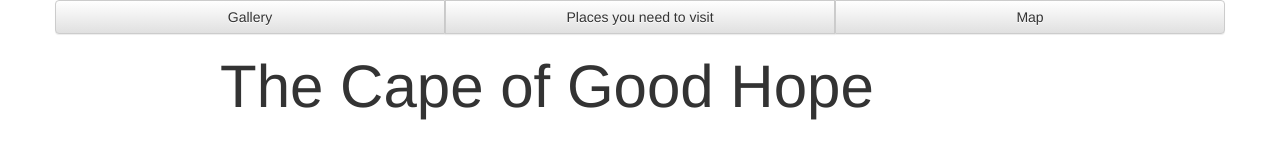
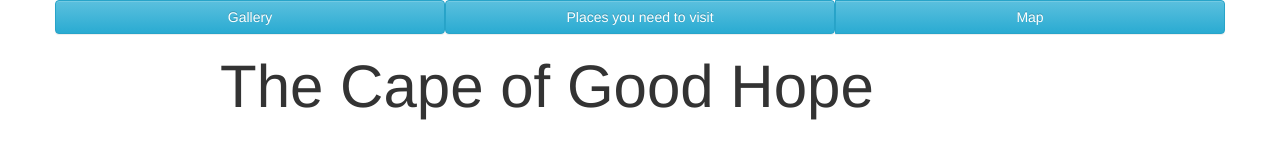
Before and after one commit to AidanFreedman/aidanfreedman.github.io, a plain HTML site: page about.html in a window 1280 px wide. Drawn offline with nearby package versions, Linux system fonts and the light colour scheme.

Commit message:
Add files via upload

```diff
--- a/about.html
+++ b/about.html
@@ -9,22 +9,27 @@
 <link rel="stylesheet" type="text/css" href="css/styles2.css">
 	<title> About Me </title>
 </head>
+
+
 <body class="bg-img">
 	<div class="container">
-		<div class="row">
+			<div class="row">
                     <div class="btn-group btn-group-justified" role="group" aria-label="...">
                       <div class="btn-group" role="group">
-                        <button type="button" class="btn btn-default">Gallery</button>
+                      	<a href="about.html">
+                        <button type="button" class="btn btn-info">Gallery</button>
+                        </a>
                       </div>
                       <div class="btn-group" role="group">
-                        <button type="button" class="btn btn-default">Places you need to visit</button>
+                      	<a href = "http://www.timeout.com/cape-town/features/407/20-great-things-to-do-in-cape-town">
+                        <button type="button" class="btn btn-info">Places you need to visit </button>
+                        </a>
                       </div>
                       <div class="btn-group" role="group">
-                    <button type="button" class="btn btn-default">Map</button>
+                    <button type="button" class="btn btn-info">Map</button>
                       </div>
                 </div>
     </div>
-
 
 
 
--- a/css/styles.css
+++ b/css/styles.css
@@ -6,7 +6,7 @@
 
 
 .btn-success:hover {
-	color: slategrey
+	color: royalblue
 }
 
 .btn-success {
```
Also changed, not shown: index.html (+3 -3 lines).
